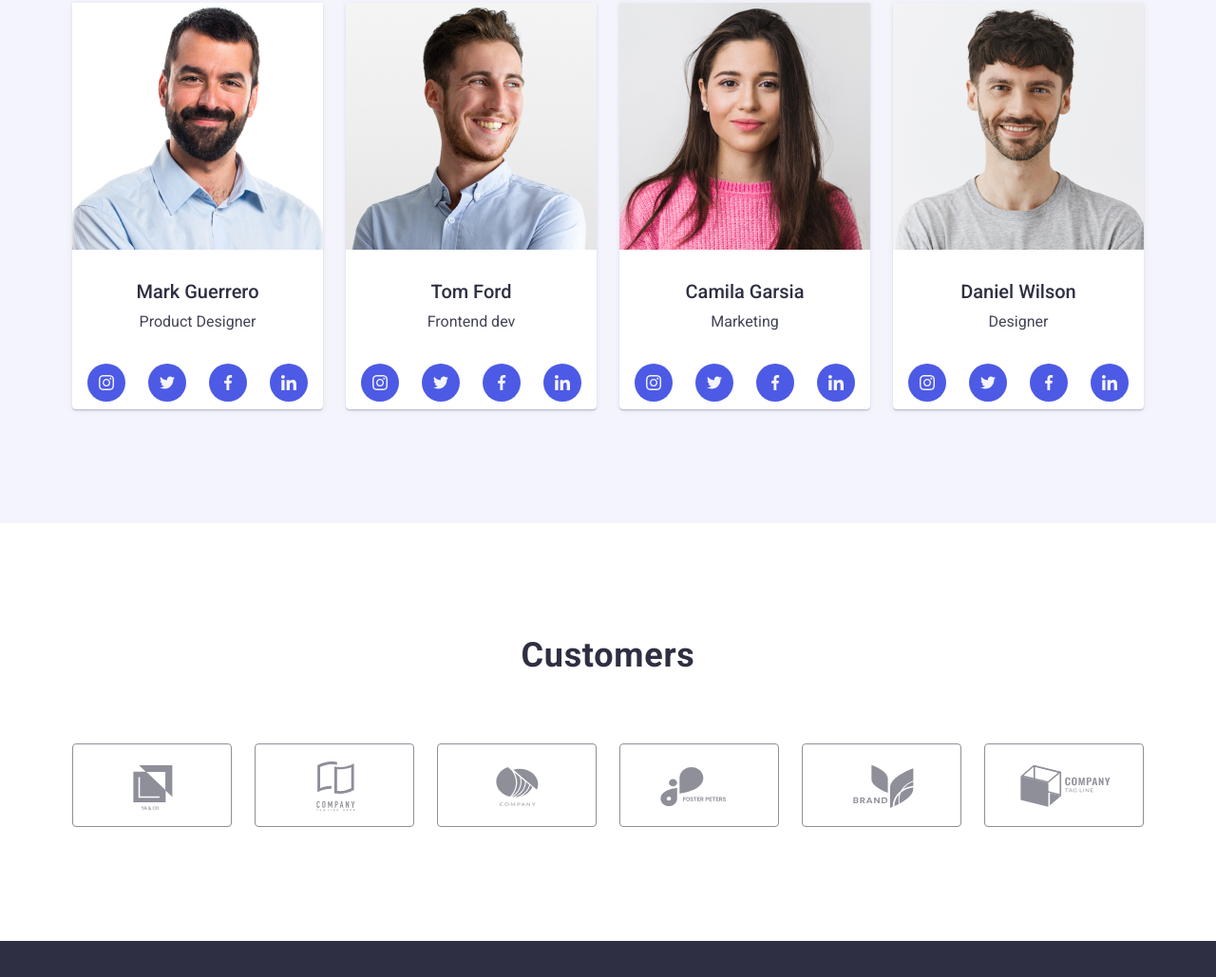
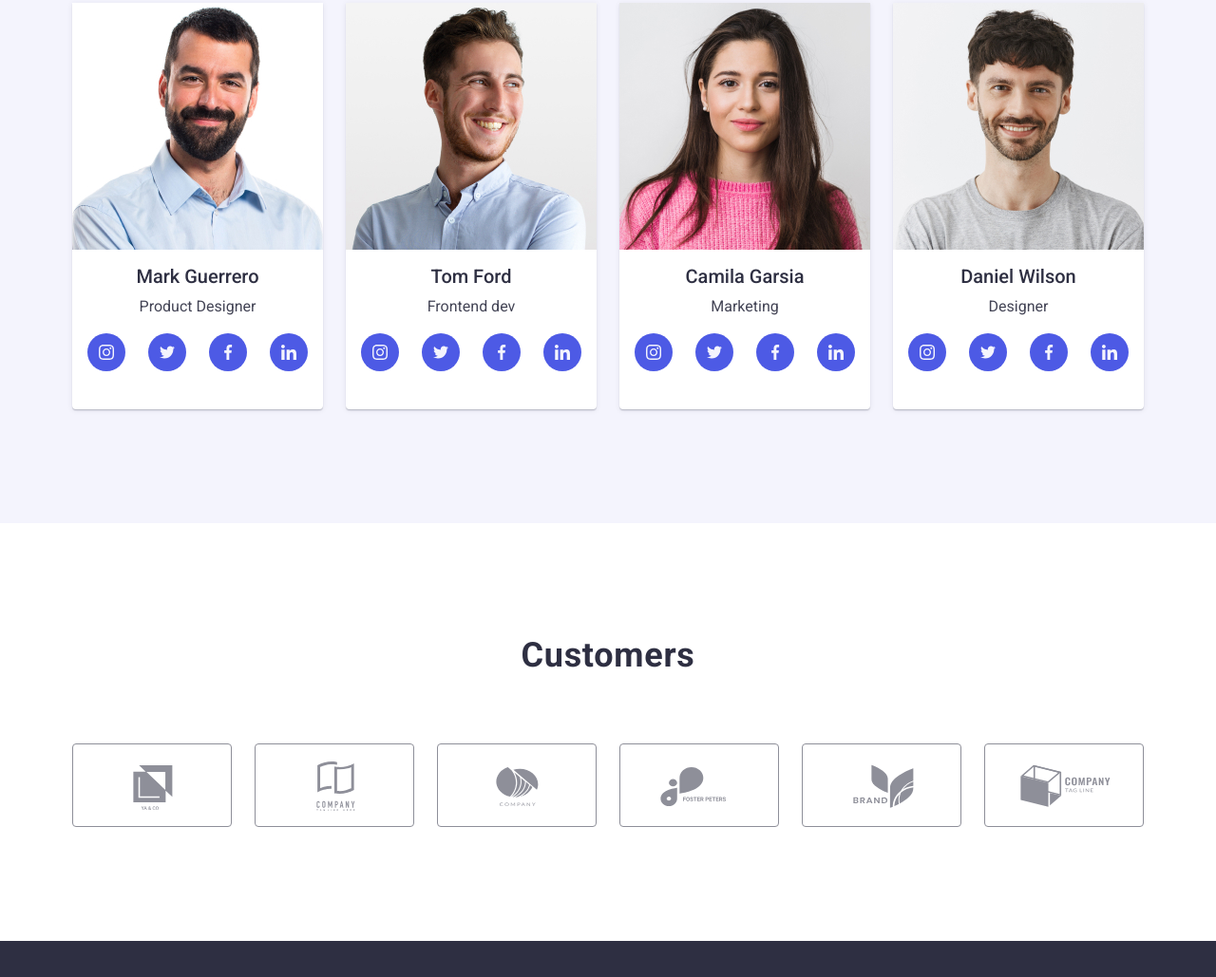
Before and after one commit to lesinai/lesinai-goit-markup-hw-04, a plain HTML site: page index.html in a window 1280 px wide. Shown: the part 1969-2998 px from the top of the page at 95% size. Drawn offline with nearby package versions, Linux system fonts and the light colour scheme.

Commit message:
Fixed padding in image box class

```diff
--- a/css/styles.css
+++ b/css/styles.css
@@ -298,7 +298,7 @@
     gap: 24px;
   }
   .img-box {
-    padding: 32px 16px;
+    padding: 16px;
     text-align: center;
     border-top: none;
     }
```
